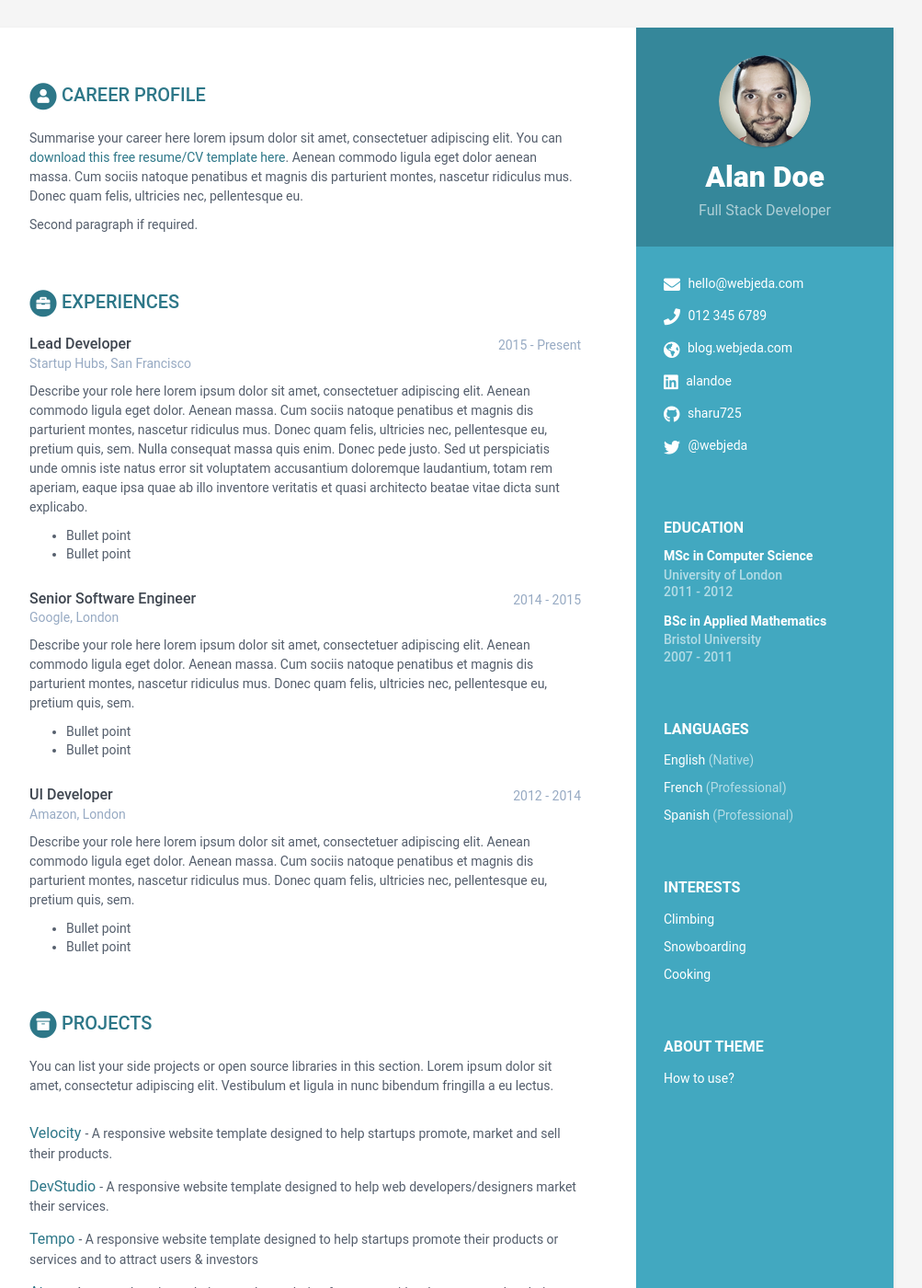
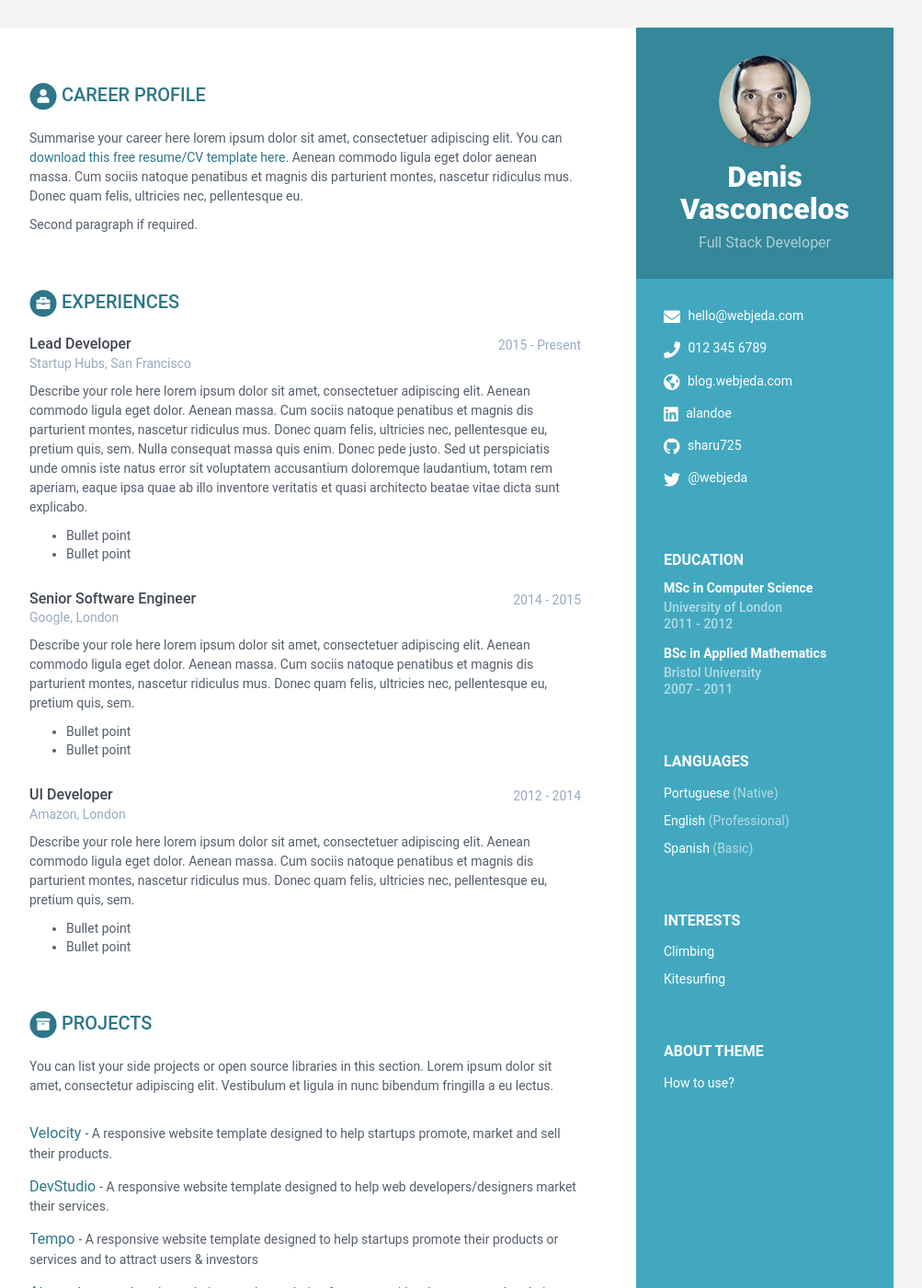
Before and after one commit to Denis-Vasconcelos/CV, a Jekyll site: the page built from index.html, in a window 1280 px wide and 1400 px high. Shown: the whole window at 92% size, without its empty margins (168-1171 px from the left). Built offline with Jekyll 4.4.1, drawn with Linux system fonts in a browser that asks for light colours; some of the changed text lies outside the part shown.

Commit message:
Update data.yml

```diff
--- a/_data/data.yml
+++ b/_data/data.yml
@@ -7,7 +7,7 @@ sidebar:
     education: True # set to False if you want education in main section instead of in sidebar
 
     # Profile information
-    name: Alan Doe
+    name: Denis Vasconcelos
     tagline: Full Stack Developer
     avatar: profile.png  #place a 100x100 picture inside /assets/images/ folder and provide the name of the file below
 
@@ -25,24 +25,22 @@ sidebar:
     goodreads: # Number-Username, e.g. 123456-alandoe
 
     languages:
-      - idiom: English
+      - idiom: Portuguese
         level: Native
 
-      - idiom: French
+      - idiom: English
         level: Professional
 
       - idiom: Spanish
-        level: Professional
+        level: Basic
 
     interests:
       - item: Climbing
         link:
 
-      - item: Snowboarding
+      - item: Kitesurfing
         link:
 
-      - item: Cooking
-        link:
 
 career-profile:
     title: Career Profile
@@ -197,4 +195,3 @@ skills:
         level: 60%
 
 footer: >
-    Designed with <i class="fas fa-heart"></i> by <a href="http://themes.3rdwavemedia.com" target="_blank" rel="nofollow">Xiaoying Riley</a>
```
